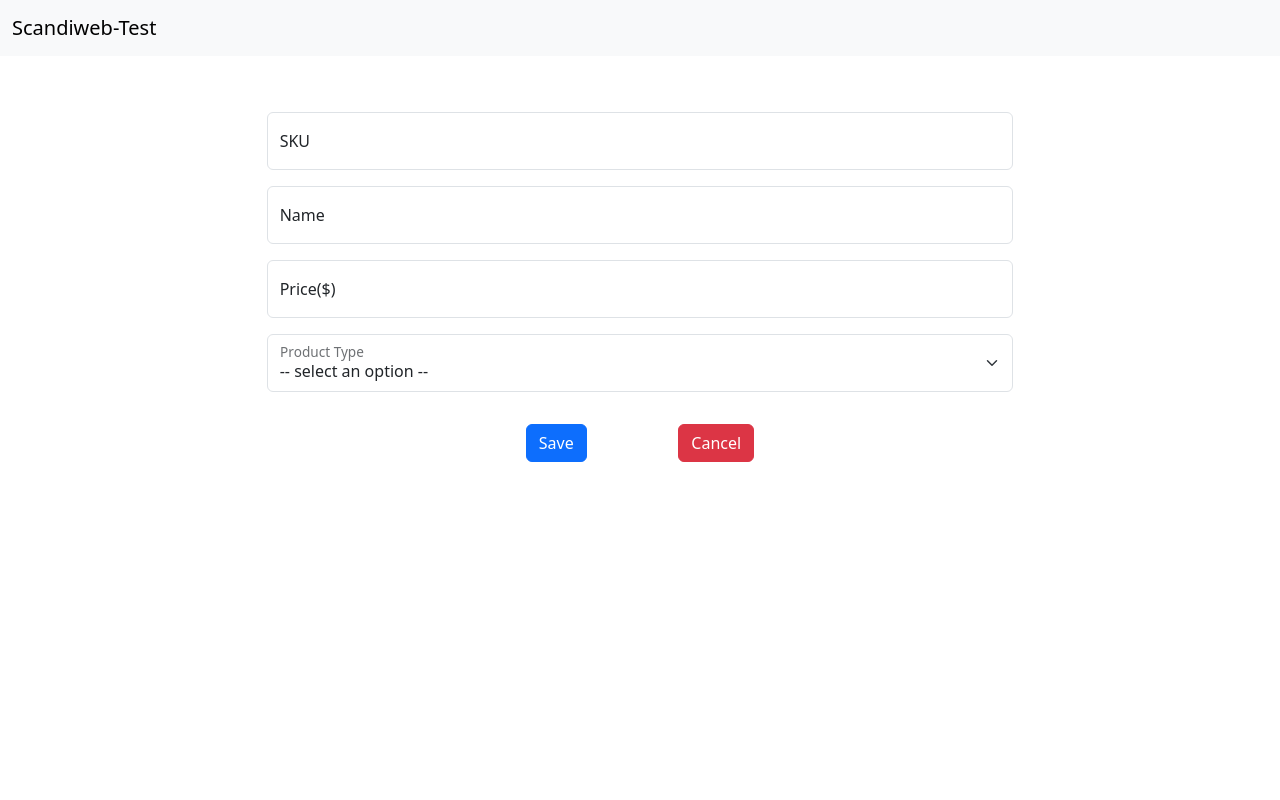
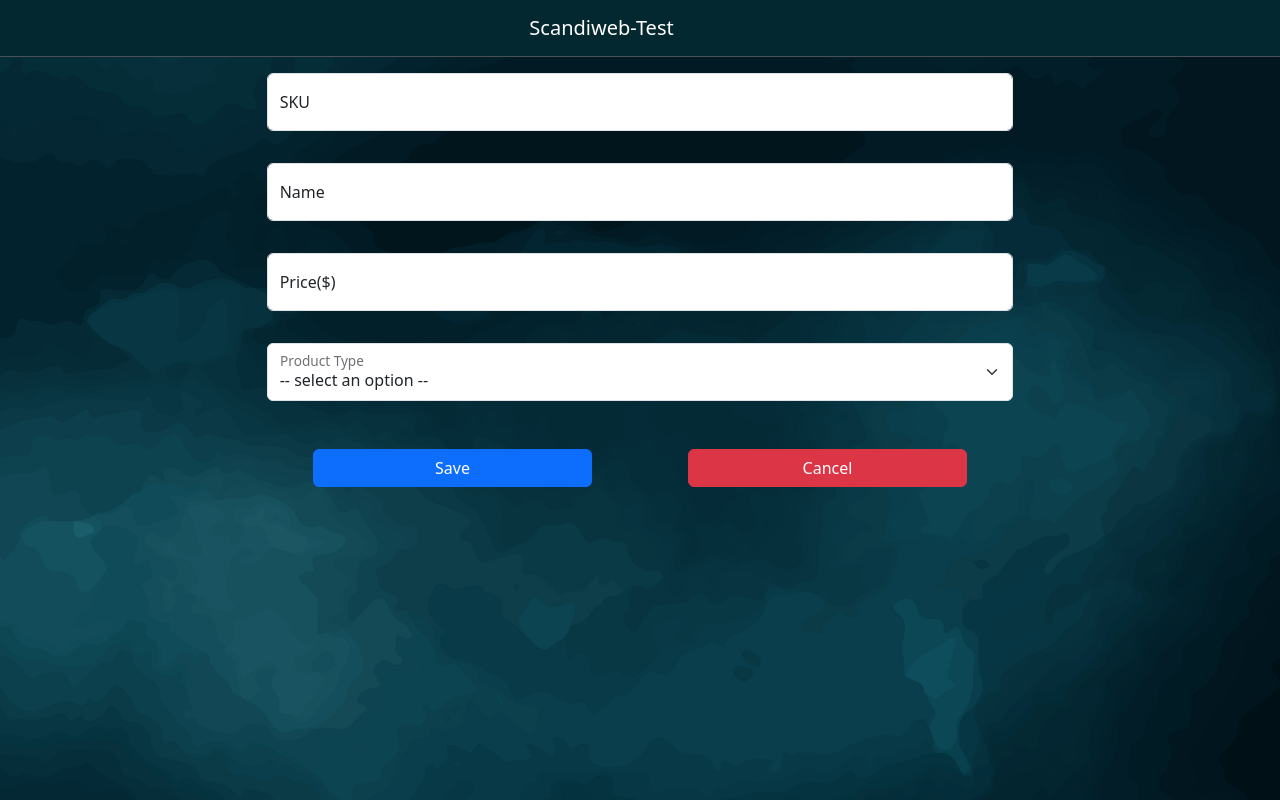
Before and after one commit to Amira-Elsayed-Abdelaziz/scandiweb-test, a React (Create React App) app: page /addproduct in a window 1280 px wide. Built offline with nearby package versions, Linux system fonts and the light colour scheme.

Commit message:
editing interface

```diff
--- /dev/null
+++ b/src/App.css
@@ -0,0 +1,4 @@
+body{
+    background-color: transparent;
+
+}
--- a/src/App.js
+++ b/src/App.js
@@ -1,5 +1,5 @@
 import Navbar from "./components/Navbar/Navbar";
-
+import "./App.css";
 import { Outlet } from "react-router-dom";
 function App() {
   return (
--- a/src/components/AllProducts/AllProducts.js
+++ b/src/components/AllProducts/AllProducts.js
@@ -6,7 +6,7 @@ import { Link } from "react-router-dom";
 function AllProducts() {
   const [products, setProducts] = useState([]);
   let getProduct = () => {
-    fetch("https://bushub.000webhostapp.com/",{
+    fetch("https://bushub.000webhostapp.com/", {
       "Content-Type": "application/json",
       method: "GET",
     })
@@ -37,23 +37,25 @@ function AllProducts() {
       });
   };
   return (
-    <>
-      <Link to="addproduct" className="mx-4 btn btn-outline-primary ">
+    <div className="d-flex flex-column">
+      <div className="mt-3 container d-flex flex-wrap justify-content-center ">
+        <Link to="addproduct" className=" btn btn-primary col-3 mx-5">
           ADD
         </Link>
         <button
           id="delete-product-btn"
-        className="mx-4 btn btn-outline-danger"
+          className=" btn btn-danger col-3 mx-5"
           onClick={deleteSelected}
         >
           MASS DELETE
         </button>
-      <div className="container d-flex flex-wrap mt-3">
+      </div>
+      <div className="container d-flex flex-wrap mt-3 justify-content-center">
         {products.map((element) => (
           <Product product={element} key={element.id}></Product>
         ))}
       </div>
-    </>
+    </div>
   );
 }
 export default AllProducts;
--- /dev/null
+++ b/src/components/Form/Form.css
@@ -0,0 +1,3 @@
+form{
+    height: max-content;
+}
--- a/src/components/Form/Form.js
+++ b/src/components/Form/Form.js
@@ -1,20 +1,17 @@
-import {  useState } from "react";
+import { useState } from "react";
 import { Link, useNavigate } from "react-router-dom";
-
+import "./Form.css";
 function Form() {
   const [formType, setFormType] = useState("");
   const [fillData, setfillData] = useState("");
-  const [height, setHeight] = useState("lol");
+  const [height, setHeight] = useState("");
   const [width, setWidth] = useState("");
   const [length, setLength] = useState("");
   const navigate = useNavigate();
-  let changeForm = (type) => {
-    console.log(type);
-
-    let objOfTypes = {
+  const objOfTypes = {
     Size: (
       <>
-          <div className="form-floating col-7 my-2">
+        <div className="form-floating col-7 my-3">
           <input
             type="number"
             className="form-control"
@@ -24,12 +21,12 @@ function Form() {
           />
           <label htmlFor="size">Size (MB)</label>
         </div>
-          <div>Please provide Size of DVD in MB</div>
+        <div className="text-light">Please provide Size of DVD in MB</div>
       </>
     ),
     Dimensions: (
       <>
-          <div className="d-flex col-7 my-2 justify-content-center flex-wrap">
+        <div className="d-flex col-7 my-3 justify-content-center flex-wrap">
           <div className="form-floating ">
             <input
               type="number"
@@ -70,12 +67,14 @@ function Form() {
             <label htmlFor="length">Length (CM)</label>
           </div>
         </div>
-          <div>Please, provide Dimensions of the Furniture</div>
+        <div className="text-light">
+          Please, provide Dimensions of the Furniture
+        </div>
       </>
     ),
     Weight: (
       <>
-          <div className="form-floating col-7 my-2">
+        <div className="form-floating col-7 my-3">
           <input
             type="number"
             className="form-control"
@@ -85,11 +84,11 @@ function Form() {
           />
           <label htmlFor="weight">Weight (KG)</label>
         </div>
-          <div>Please provide Weight of Book in KG</div>
+        <div className="text-light">Please provide Weight of Book in KG</div>
       </>
     ),
   };
-    // console.log(objOfTypes[type]);
+  let changeForm = (type) => {
     setFormType(objOfTypes[type]);
   };
   let formSubm = (e) => {
@@ -97,11 +96,10 @@ function Form() {
     let inputs = document.querySelectorAll(["input", "select"]);
     let flag = true;
     let bodyOfReq = {};
-    // console.log(inputs);
     for (let i = 0; i < inputs.length; i++) {
       console.log("loop");
       console.log(inputs[i]);
-      if (inputs[i].value ==="") {
+      if (inputs[i].value === "") {
         inputs[i].classList.add("is-invalid");
         flag = false;
       } else {
@@ -132,7 +130,7 @@ function Form() {
         });
     } else {
       setfillData(
-        <div className="alert alert-danger" role="alert">
+        <div className="my-3 alert alert-danger col-7 text-center" role="alert">
           Please, submit required data
         </div>
       );
@@ -142,21 +140,20 @@ function Form() {
     <>
       <form
         id="product_form"
-        className="form-floating mt-5 d-flex align-items-center flex-column "
+        className="form-floating d-flex justify-content-center align-items-center flex-column "
         onSubmit={(e) => formSubm(e)}
       >
-        <div className="form-floating col-7 my-2">
+        <div className="form-floating col-7 my-3">
           <input
             type="text"
             className="form-control"
             id="sku"
             name="sku"
             placeholder="SKU"
-
           />
           <label htmlFor="sku">SKU</label>
         </div>
-        <div className="form-floating col-7 my-2">
+        <div className="form-floating col-7 my-3">
           <input
             type="text"
             className="form-control"
@@ -166,7 +163,7 @@ function Form() {
           />
           <label htmlFor="name">Name</label>
         </div>
-        <div className="form-floating col-7 my-2">
+        <div className="form-floating col-7 my-3">
           <input
             type="number"
             className="form-control"
@@ -176,7 +173,7 @@ function Form() {
           />
           <label htmlFor="price">Price($)</label>
         </div>
-        <div className="form-floating col-7 my-2">
+        <div className="form-floating col-7 my-3">
           <select
             id="productType"
             className="form-select"
@@ -188,18 +185,24 @@ function Form() {
               {" "}
               -- select an option --{" "}
             </option>
-            <option id="DVD" value="Size">DVD</option>
-            <option id="Furniture" value="Dimensions">Furniture</option>
-            <option id="Book" value="Weight">Book</option>
+            <option id="DVD" value="Size">
+              DVD
+            </option>
+            <option id="Furniture" value="Dimensions">
+              Furniture
+            </option>
+            <option id="Book" value="Weight">
+              Book
+            </option>
           </select>
           <label htmlFor="productType">Product Type</label>
         </div>
         {formType}
-        <div className="d-flex justify-content-around form-floating col-3 my-2">
-          <button type="submit" className=" mt-3 btn btn-primary ">
+        <div className="my-3 container d-flex flex-wrap justify-content-center">
+          <button type="submit" className=" mt-3 btn btn-primary col-3 mx-5">
             Save
           </button>
-          <Link to="/" className=" mt-3 btn btn-danger ">
+          <Link to="/" className=" mt-3 btn btn-danger col-3 mx-5">
             Cancel
           </Link>
         </div>
--- a/src/components/Navbar/Navbar.js
+++ b/src/components/Navbar/Navbar.js
@@ -1,33 +1,9 @@
-
 function Navbar() {
-
   return (
     <>
-      <nav className="navbar navbar-expand-lg bg-body-tertiary">
-        <div className="container-fluid">
-          <div className="navbar-brand">
-            Scandiweb-Test
-          </div>
-          <button
-            className="navbar-toggler"
-            type="button"
-            data-bs-toggle="collapse"
-            data-bs-target="#navbarSupportedContent"
-            aria-controls="navbarSupportedContent"
-            aria-expanded="false"
-            aria-label="Toggle navigation"
-          >
-            <span className="navbar-toggler-icon"></span>
-          </button>
-          <div
-            className="collapse navbar-collapse "
-            id="navbarSupportedContent"
-          >
-            <ul className="navbar-nav me-auto mb-2 mb-lg-0"></ul>
-            <div className="d-flex justify-content-center">
-
-            </div>
-          </div>
+      <nav className="sticky-top navbar bg-info-subtle border-bottom border-body navbar-expand-lg " data-bs-theme="dark">
+        <div className="container-fluid navbar-brand col-7">
+          Scandiweb-Test
         </div>
       </nav>
     </>
--- a/src/components/Product/Product.js
+++ b/src/components/Product/Product.js
@@ -3,20 +3,20 @@ function Product(props) {
 const product=props.product;
   return (
     <>
-      <div className="card mx-4 my-4">
+      <div className=" bg-primary bg-gradient card border-primary border border-2 mx-4 my-4">
         <div className="card-header">
           <input
             name="deleteProducts"
-            className="delete-checkbox"
+            className="delete-checkbox form-check-input"
             type="checkbox"
             value={product.id}
           />
         </div>
-        <ul className="list-group list-group-flush">
-          <li className="list-group-item text-center">{product.sku}</li>
-          <li className="list-group-item text-center">{product.name}</li>
-          <li className="list-group-item text-center">{product.price} $</li>
-          <li className="list-group-item text-center">{product.type} : {props.product.type_value} </li>
+        <ul className="list-group list-group-flush bg-dark ">
+          <li className="list-group-item text-center bg-transparent text-light">{product.sku}</li>
+          <li className="list-group-item text-center bg-transparent text-light">{product.name}</li>
+          <li className="list-group-item text-center bg-transparent text-light">{product.price} $</li>
+          <li className="list-group-item text-center bg-transparent text-light">{product.type} : {props.product.type_value} </li>
         </ul>
       </div>
     </>
--- a/src/index.css
+++ b/src/index.css
@@ -11,3 +11,12 @@ code {
   font-family: source-code-pro, Menlo, Monaco, Consolas, 'Courier New',
     monospace;
 }
+html
+{
+    background-image: url("./assets/738.jpg");
+    background-repeat: no-repeat;
+    background-size:cover;
+    height:max-content;
+    /* background-position:; */
+
+}
```
Also changed, not shown: src/assets/738.jpg (added), 1 other file (tests, documents, lock files or other folders). Lines whose indentation alone changed are shown as unchanged.
